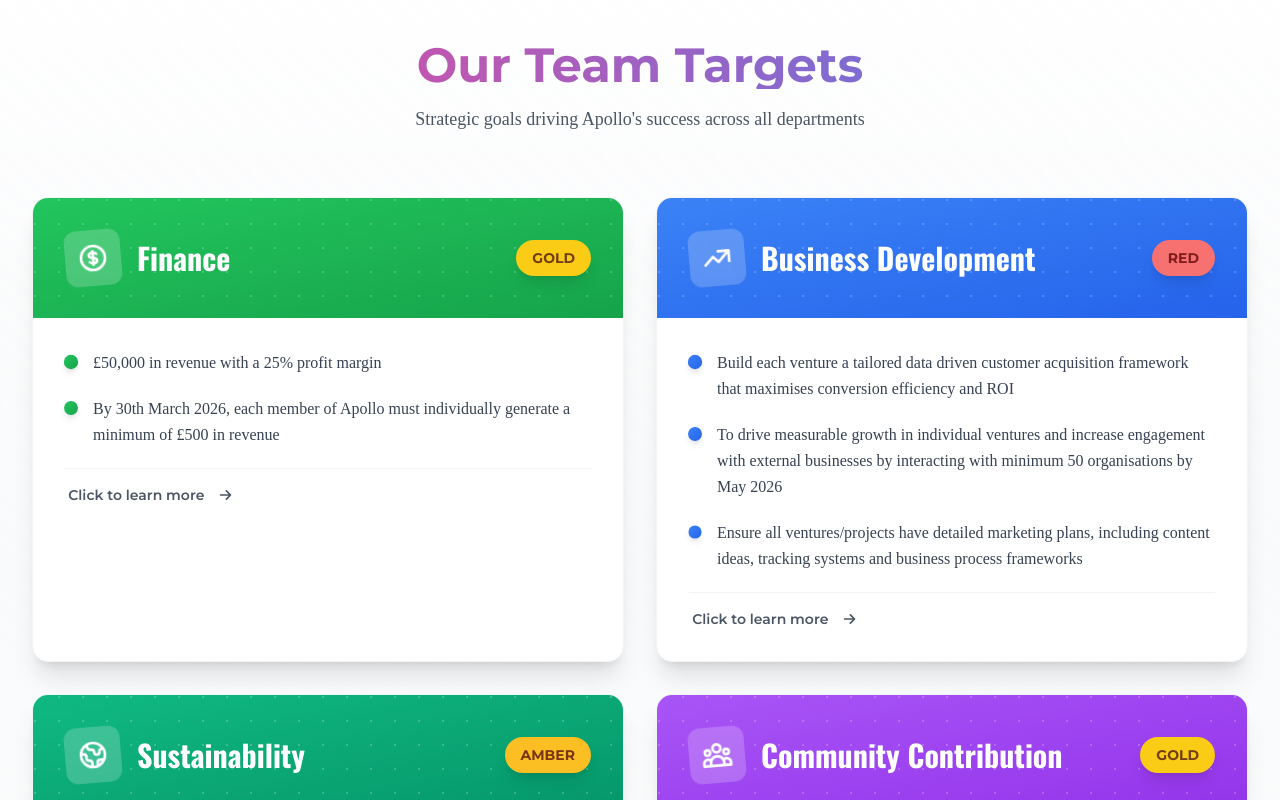
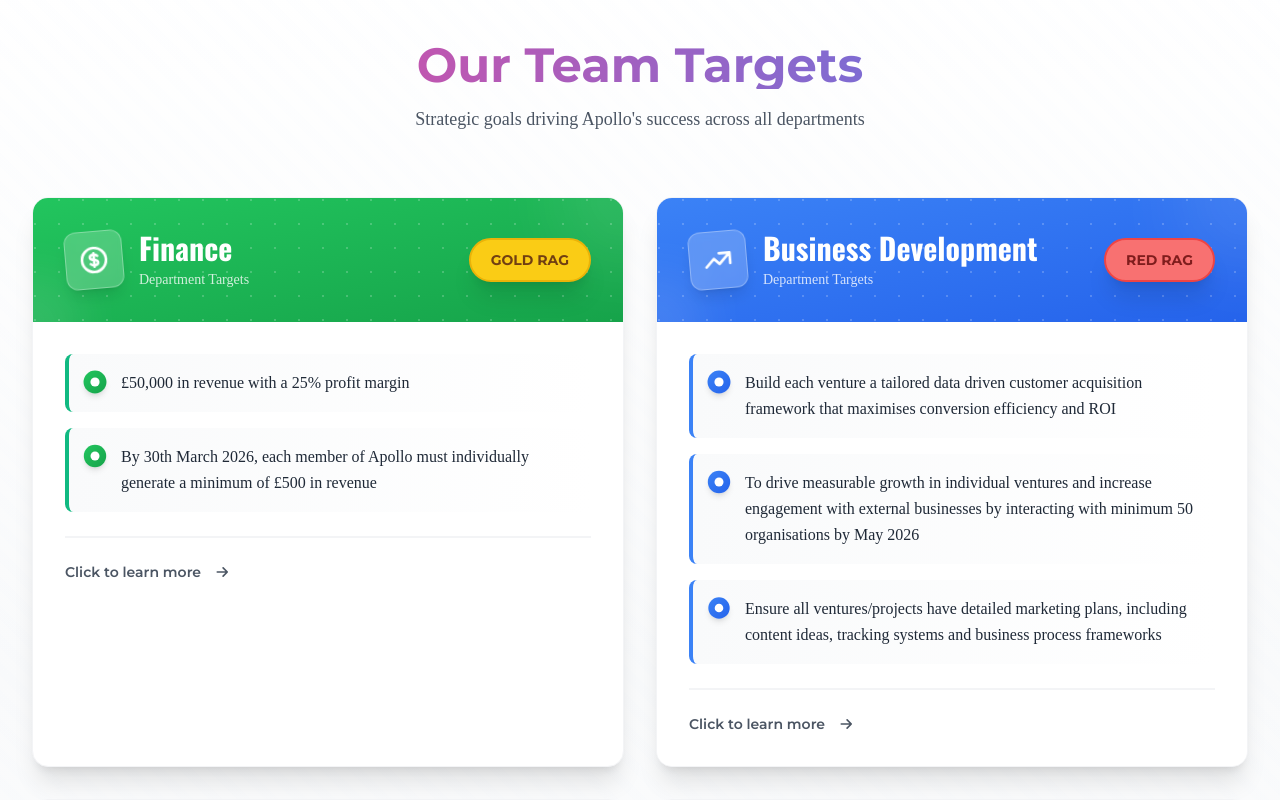
Before and after one commit to Mattpbaker/Apollo, a Next.js app: page / in a window 1280 px wide. Shown: the part 1560-2360 px from the top of the page. Built offline with nearby package versions, Linux system fonts and the light colour scheme; a web font is replaced by a local one.

Commit message:
Enhance Targets section: improved card layout, better target styling with colored borders, enhanced header design, and improved visual hierarchy

```diff
--- a/components/Targets.tsx
+++ b/components/Targets.tsx
@@ -231,22 +231,30 @@
                     backgroundSize: '24px 24px',
                   }}></div>
                 </div>
+                {/* Decorative circles */}
+                <div className="absolute top-0 right-0 w-32 h-32 bg-white/10 rounded-full blur-2xl -mr-16 -mt-16"></div>
+                <div className="absolute bottom-0 left-0 w-24 h-24 bg-white/10 rounded-full blur-xl -ml-12 -mb-12"></div>
                 <div className="absolute inset-0 bg-white opacity-0 group-hover:opacity-10 transition-opacity duration-300"></div>
 
-                <div className="relative z-10 flex items-center justify-between">
+                <div className="relative z-10 flex items-center justify-between flex-wrap gap-4">
                   <div className="flex items-center gap-4">
                     <motion.div
                       animate={{ rotate: [0, 5, -5, 0] }}
                       transition={{ duration: 3, repeat: Infinity, repeatDelay: 2 }}
-                      className="bg-white/20 backdrop-blur-sm rounded-xl p-3"
+                      className="bg-white/20 backdrop-blur-sm rounded-xl p-3 shadow-lg border border-white/30"
                     >
                       <div className="text-white">
                         {dept.icon}
                       </div>
                     </motion.div>
-                    <h3 className="font-subtitle text-2xl md:text-3xl font-bold text-white">
+                    <div>
+                      <h3 className="font-subtitle text-2xl md:text-3xl font-bold text-white mb-1">
                         {dept.name}
                       </h3>
+                      <p className="text-white/80 text-sm font-caption">
+                        Department Targets
+                      </p>
+                    </div>
                   </div>
                   {dept.ragRating && (
                     <motion.div
@@ -254,49 +262,63 @@
                       whileInView={{ scale: 1 }}
                       viewport={{ once: true }}
                       transition={{ delay: 0.2, type: "spring" }}
-                      className={`px-4 py-2 rounded-full font-bold text-sm shadow-lg ${
-                        dept.ragRating === 'GOLD' ? 'bg-yellow-400 text-yellow-900' :
-                        dept.ragRating === 'RED' ? 'bg-red-400 text-red-900' :
-                        dept.ragRating === 'AMBER' ? 'bg-amber-400 text-amber-900' :
-                        'bg-green-400 text-green-900'
+                      className={`px-5 py-2.5 rounded-full font-bold text-sm shadow-xl border-2 ${
+                        dept.ragRating === 'GOLD' ? 'bg-yellow-400 text-yellow-900 border-yellow-500' :
+                        dept.ragRating === 'RED' ? 'bg-red-400 text-red-900 border-red-500' :
+                        dept.ragRating === 'AMBER' ? 'bg-amber-400 text-amber-900 border-amber-500' :
+                        'bg-green-400 text-green-900 border-green-500'
                       }`}
                     >
-                      {dept.ragRating}
+                      {dept.ragRating} RAG
                     </motion.div>
                   )}
                 </div>
               </motion.div>
-              <div className="p-8 space-y-5">
+              <div className="p-8 bg-white">
+                <div className="space-y-4 mb-6">
                   {dept.targets.map((target, targetIndex) => (
                     <motion.div
                       key={targetIndex}
-                    initial={{ opacity: 0, x: -20 }}
-                    whileInView={{ opacity: 1, x: 0 }}
+                      initial={{ opacity: 0, y: 10 }}
+                      whileInView={{ opacity: 1, y: 0 }}
                       viewport={{ once: true }}
                       transition={{ delay: targetIndex * 0.1 }}
-                    className="flex items-start gap-4 group/item"
+                      whileHover={{ x: 4 }}
+                      className="group/item"
+                    >
+                      <div className="flex items-start gap-4 p-4 rounded-lg bg-gradient-to-r from-gray-50 to-white border-l-4 hover:shadow-md transition-all duration-300"
+                        style={{
+                          borderLeftColor: dept.color.includes('green') ? '#10B981' :
+                                        dept.color.includes('blue') ? '#3B82F6' :
+                                        dept.color.includes('purple') ? '#A855F7' :
+                                        dept.color.includes('emerald') ? '#10B981' : '#3B82F6'
+                        }}
                       >
                         <motion.div
-                      animate={{ scale: [1, 1.2, 1] }}
+                          animate={{ scale: [1, 1.15, 1] }}
                           transition={{ duration: 2, repeat: Infinity, delay: targetIndex * 0.3 }}
-                      className={`w-3 h-3 rounded-full bg-gradient-to-br ${dept.color} mt-1.5 flex-shrink-0 shadow-md`}
-                    ></motion.div>
-                    <p className="font-caption text-base text-gray-700 leading-relaxed flex-1">
+                          className={`w-5 h-5 rounded-full bg-gradient-to-br ${dept.color} mt-0.5 flex-shrink-0 shadow-md flex items-center justify-center`}
+                        >
+                          <div className="w-2 h-2 bg-white rounded-full"></div>
+                        </motion.div>
+                        <p className="font-caption text-base text-gray-800 leading-relaxed flex-1 font-medium">
                           {target}
                         </p>
+                      </div>
                     </motion.div>
                   ))}
+                </div>
+
                 <motion.div
                   initial={{ opacity: 0 }}
                   whileInView={{ opacity: 1 }}
                   viewport={{ once: true }}
                   transition={{ delay: 0.3 }}
-                  className="pt-4 border-t border-gray-100 mt-6"
+                  className="pt-6 border-t-2 border-gray-100"
                 >
                   <motion.div
-                    animate={{ x: [0, 5, 0] }}
-                    transition={{ duration: 1.5, repeat: Infinity }}
-                    className="flex items-center gap-2 text-sm font-semibold text-gray-600 group-hover:text-apollo-blue transition-colors"
+                    whileHover={{ x: 5 }}
+                    className="flex items-center gap-2 text-sm font-semibold text-gray-600 group-hover:text-apollo-blue transition-colors cursor-pointer"
                   >
                     <span>Click to learn more</span>
                     <motion.svg
```
Lines whose indentation alone changed are shown as unchanged.
